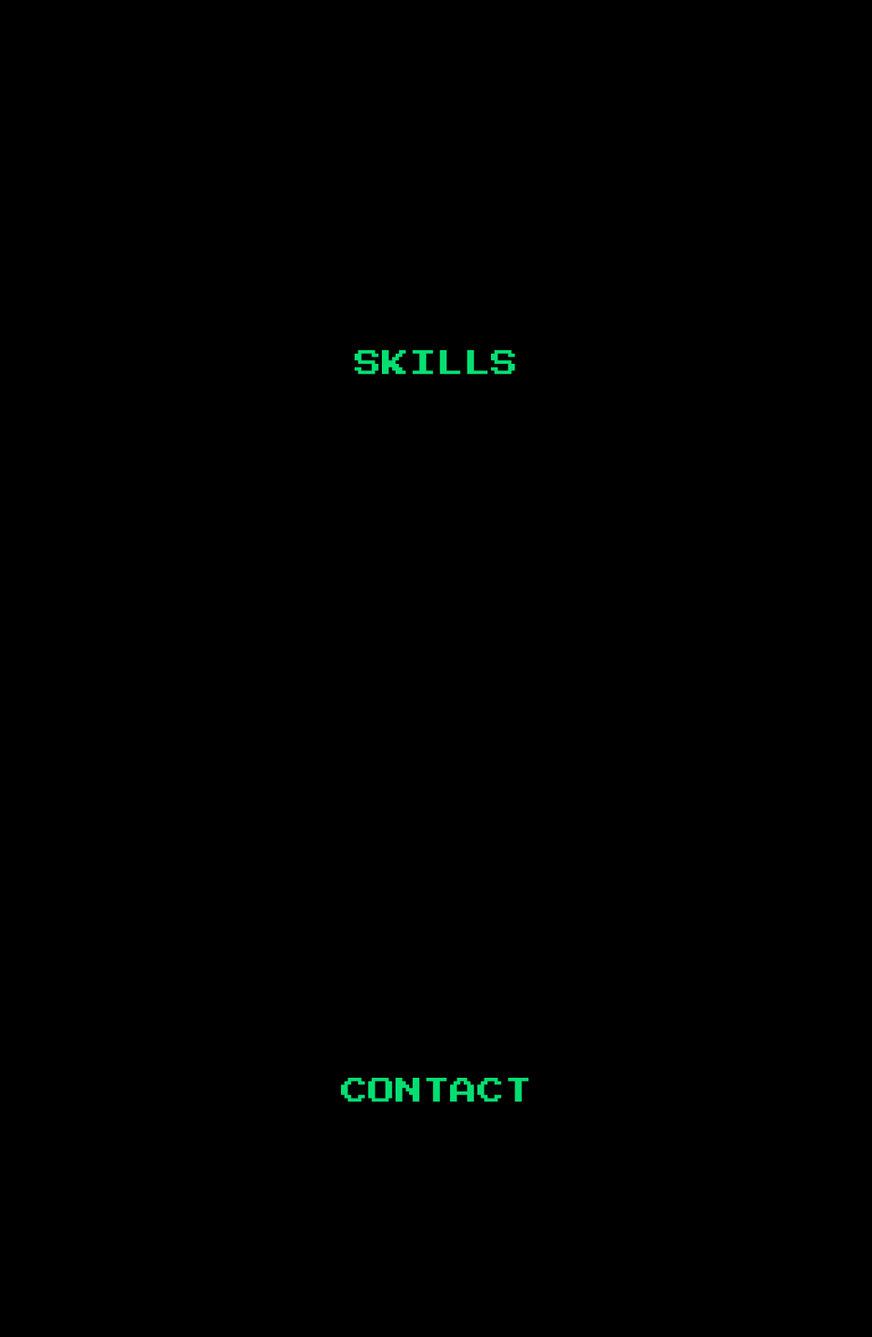
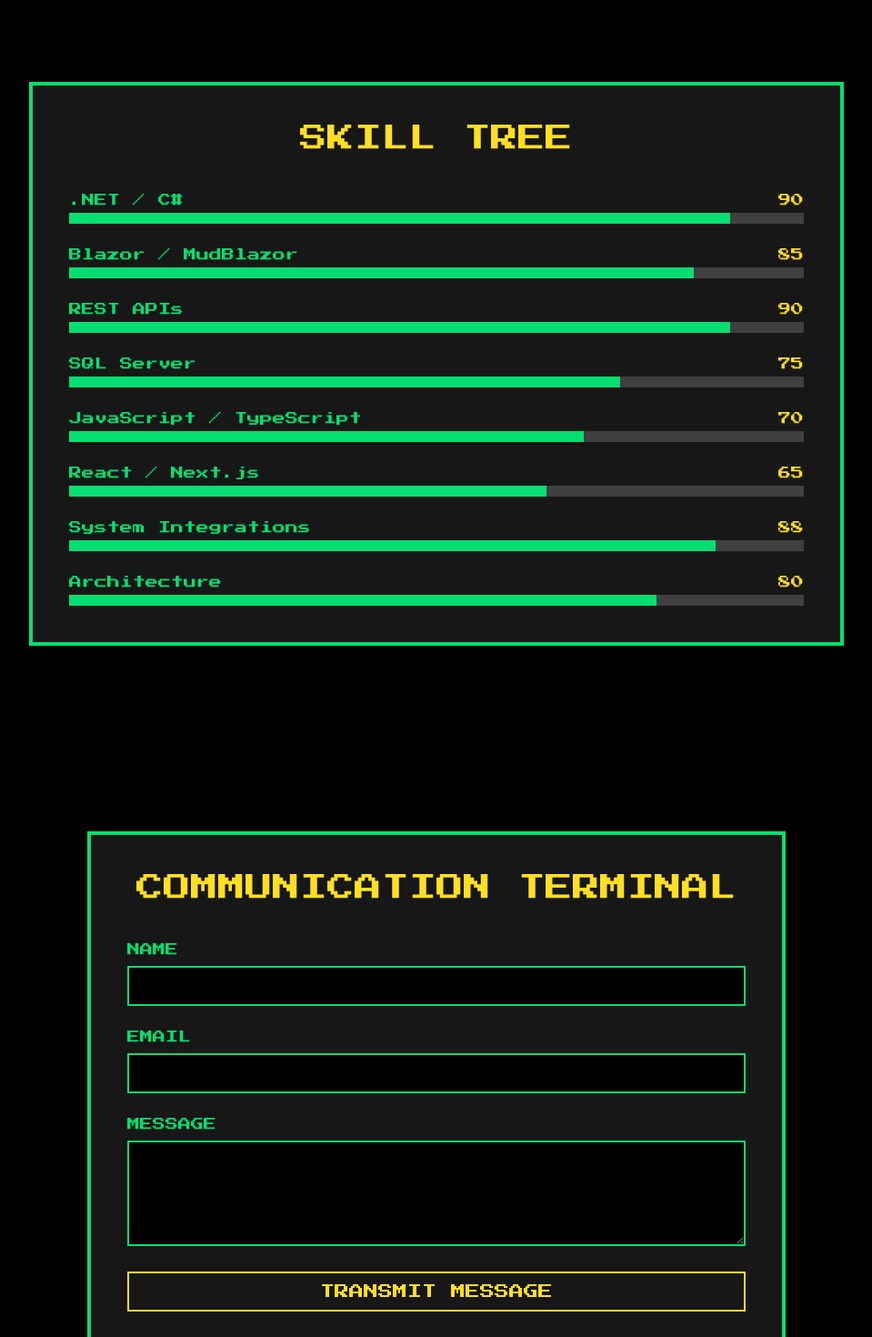
Before and after one commit to Rodkaaaa/Portfolio, a Next.js app: page / in a window 1280 px wide. Shown: the part 2400-3870 px from the top of the page at 91% size, without its empty margins (160-1119 px from the left). Built offline with nearby package versions, Linux system fonts and the light colour scheme.

Commit message:
cambios para emailjs

```diff
--- a/package.json
+++ b/package.json
@@ -9,6 +9,7 @@
     "lint": "eslint"
   },
   "dependencies": {
+    "@emailjs/browser": "^4.4.1",
     "@fontsource/press-start-2p": "^5.2.7",
     "next": "16.1.7",
     "react": "19.2.3",
--- a/src/app/page.tsx
+++ b/src/app/page.tsx
@@ -5,6 +5,8 @@
 import SynthwaveGrid from "../components/SynthwaveGrid";
 import About from "../components/About";
 import { useEffect, useState } from "react";
+import Skills from "../components/Skills";
+import Contact from "../components/Contact";
 
 export default function Home() {
   const [showBack, setShowBack] = useState(false);
@@ -45,19 +47,9 @@
 
         <Projects />
 
-        <section
-          id="skills"
-          className="min-h-screen flex items-center justify-center"
-        >
-          <h2 className="text-3xl">SKILLS</h2>
-        </section>
+        <Skills />
 
-        <section
-          id="contact"
-          className="min-h-screen flex items-center justify-center"
-        >
-          <h2 className="text-3xl">CONTACT</h2>
-        </section>
+        <Contact />
       </div>
     </main>
   );
--- /dev/null
+++ b/src/components/Contact.tsx
@@ -0,0 +1,89 @@
+"use client";
+
+import emailjs from "@emailjs/browser";
+import { useRef } from "react";
+
+export default function Contact() {
+
+  const form = useRef<HTMLFormElement>(null);
+
+  const sendEmail = (e: React.FormEvent) => {
+    e.preventDefault();
+
+    if (!form.current) return;
+
+    emailjs
+      .sendForm(
+        "service_lnsl1ep",
+        "template_q72twvw",
+        form.current,
+        "PSAUTNZ592GoMoU3R"
+      )
+      .then(
+        () => {
+          alert("MESSAGE SENT 🚀");
+          form.current?.reset();
+        },
+        (error) => {
+          console.log(error);
+          alert("ERROR SENDING MESSAGE");
+        }
+      );
+  };
+
+  return (
+    <section
+      id="contact"
+      className="min-h-screen flex flex-col items-center justify-center bg-black text-green-400 px-6"
+    >
+      <div className="border-4 border-green-400 p-10 max-w-3xl w-full bg-neutral-900">
+
+        <h2 className="text-3xl text-yellow-300 mb-10 text-center">
+          COMMUNICATION TERMINAL
+        </h2>
+
+        <form ref={form} onSubmit={sendEmail} className="space-y-6">
+
+          <div>
+            <label className="block mb-2 text-sm">NAME</label>
+            <input
+              name="name"
+              type="text"
+              required
+              className="w-full bg-black border-2 border-green-400 p-2 text-green-300"
+            />
+          </div>
+
+          <div>
+            <label className="block mb-2 text-sm">EMAIL</label>
+            <input
+              name="email"
+              type="email"
+              required
+              className="w-full bg-black border-2 border-green-400 p-2 text-green-300"
+            />
+          </div>
+
+          <div>
+            <label className="block mb-2 text-sm">MESSAGE</label>
+            <textarea
+              name="message"
+              rows={4}
+              required
+              className="w-full bg-black border-2 border-green-400 p-2 text-green-300"
+            />
+          </div>
+
+          <button
+            type="submit"
+            className="w-full border-2 border-yellow-300 text-yellow-300 py-2 hover:bg-yellow-300 hover:text-black transition"
+          >
+            TRANSMIT MESSAGE
+          </button>
+
+        </form>
+
+      </div>
+    </section>
+  );
+}
--- /dev/null
+++ b/src/components/Skills.tsx
@@ -0,0 +1,51 @@
+"use client";
+
+const skills = [
+  { name: ".NET / C#", level: 90 },
+  { name: "Blazor / MudBlazor", level: 85 },
+  { name: "REST APIs", level: 90 },
+  { name: "SQL Server", level: 75 },
+  { name: "JavaScript / TypeScript", level: 70 },
+  { name: "React / Next.js", level: 65 },
+  { name: "System Integrations", level: 88 },
+  { name: "Architecture", level: 80 },
+];
+
+export default function Skills() {
+  return (
+    <section
+      id="skills"
+      className="min-h-screen flex flex-col items-center justify-center bg-black text-green-400 px-6"
+    >
+      <div className="border-4 border-green-400 p-10 max-w-4xl w-full bg-neutral-900">
+
+        <h2 className="text-3xl text-yellow-300 mb-10 text-center">
+          SKILL TREE
+        </h2>
+
+        <div className="space-y-6">
+
+          {skills.map((skill, index) => (
+            <div key={index}>
+
+              <div className="flex justify-between mb-1 text-sm">
+                <span>{skill.name}</span>
+                <span className="text-yellow-300">{skill.level}</span>
+              </div>
+
+              <div className="w-full bg-neutral-700 h-3">
+                <div
+                  className="bg-green-400 h-3"
+                  style={{ width: `${skill.level}%` }}
+                />
+              </div>
+
+            </div>
+          ))}
+
+        </div>
+
+      </div>
+    </section>
+  );
+}
```
Also changed, not shown: 1 other file (tests, documents, lock files or other folders).
